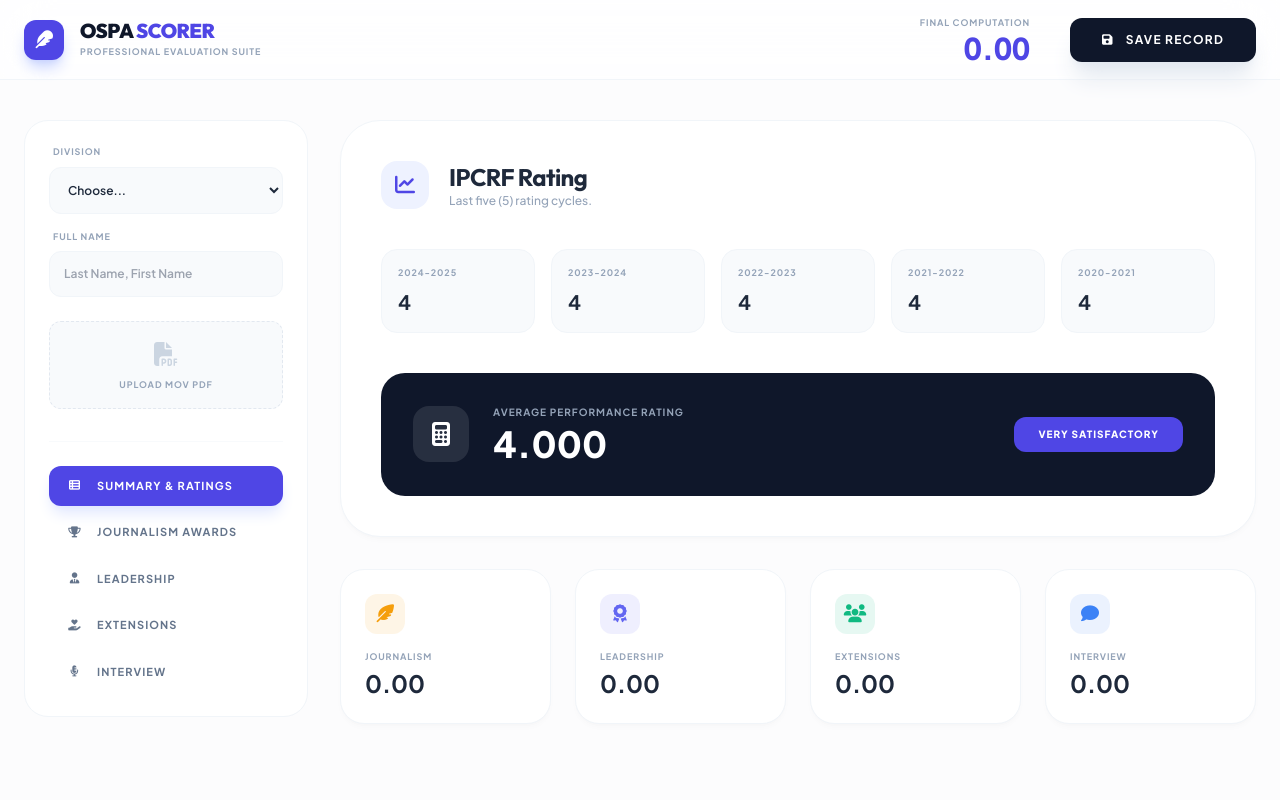
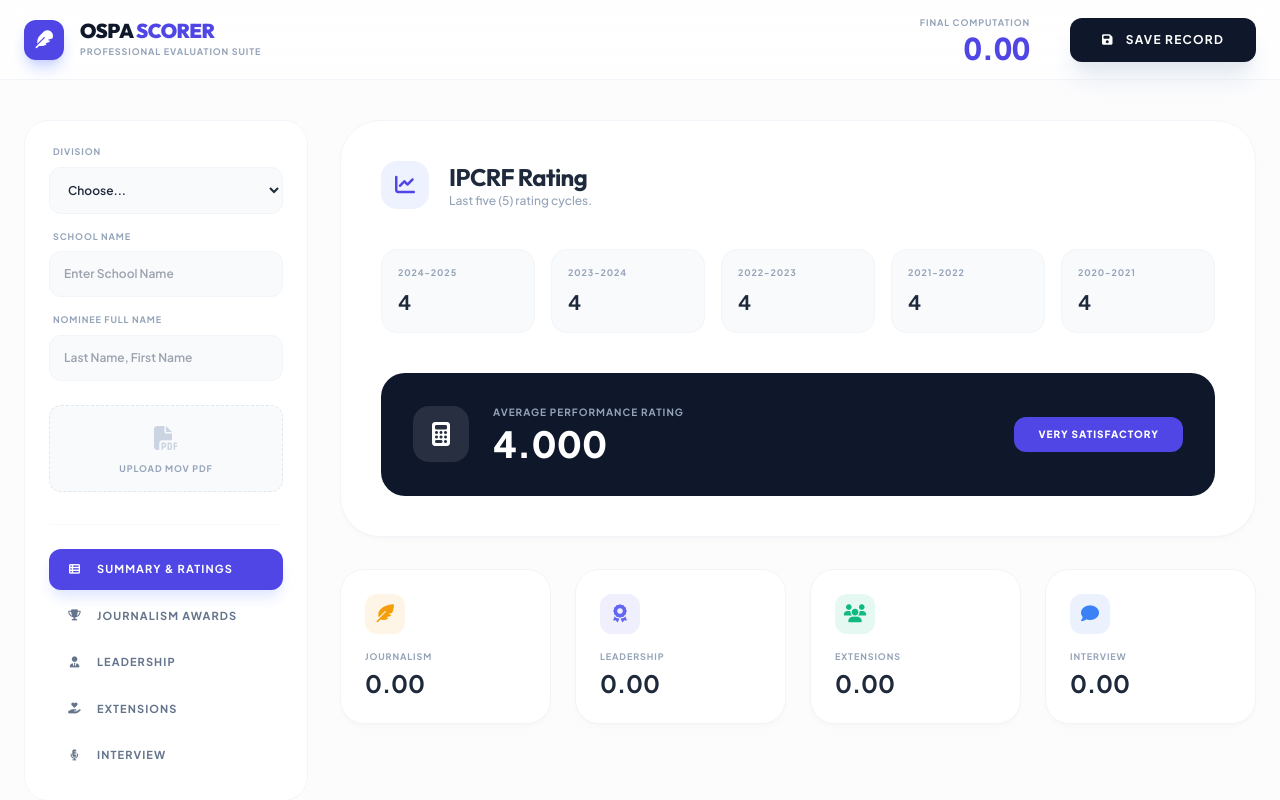
Before and after one commit to siracereyes-dot/ospa, a React (Vite) app: page / in a window 1280 px wide. Shown: the top 800 px of the page. Built offline with nearby package versions, Linux system fonts and the light colour scheme.

Commit message:
fix: Improve form validation error message
Update the alert message for missing required fields to be more specific, guiding the user to complete the nominee profile (Division, School, Name) and upload the MOV PDF.

```diff
--- a/App.tsx
+++ b/App.tsx
@@ -162,7 +162,7 @@ const App: React.FC = () => {
     if (!isFormValid) {
       setShowValidationErrors(true);
       setActiveTab('basic');
-      alert("Missing information. Please complete the nominee profile and upload the MOV PDF.");
+      alert("Missing information. Please complete the nominee profile (Division, School, Name) and upload the MOV PDF.");
       return;
     }
 
@@ -237,7 +237,6 @@ const App: React.FC = () => {
     </div>
   );
 
-  // Moved helper to render achievement sections into component scope and fixed totals access
   const renderAchievementSection = (title: string, category: keyof OSPAScoreState, ranks: Rank[], levels: Level[]) => {
     const getWeightedValue = (cat: string) => {
       switch(cat) {
@@ -310,7 +309,6 @@ const App: React.FC = () => {
     );
   };
 
-  // Moved helper to render service sections into component scope and fixed totals access
   const renderServiceSection = (title: string, category: keyof OSPAScoreState, levels: Level[]) => {
     const getWeightedValue = (cat: string) => {
       switch(cat) {
@@ -402,7 +400,6 @@ const App: React.FC = () => {
       </header>
 
       <main className="max-w-7xl mx-auto px-6 mt-10 grid grid-cols-1 lg:grid-cols-12 gap-8">
-        {/* Sidebar Nav */}
         <aside className="lg:col-span-3">
           <div className="bg-white rounded-3xl p-6 border border-slate-100 sticky top-28 space-y-8">
             <div className="space-y-6">
@@ -419,7 +416,16 @@ const App: React.FC = () => {
                   </select>
                 </div>
                 <div>
-                  <label className="text-[9px] font-bold text-slate-400 uppercase block mb-2 tracking-widest ml-1">Full Name</label>
+                  <label className="text-[9px] font-bold text-slate-400 uppercase block mb-2 tracking-widest ml-1">School Name</label>
+                  <input
+                    type="text" placeholder="Enter School Name"
+                    className={`w-full p-3.5 bg-slate-50 border rounded-xl text-xs font-semibold outline-none transition-all ${showValidationErrors && !data.schoolName.trim() ? 'border-red-200 bg-red-50' : 'border-slate-100 focus:bg-white focus:ring-4 focus:ring-indigo-50'}`}
+                    value={data.schoolName}
+                    onChange={e => setData({...data, schoolName: e.target.value})}
+                  />
+                </div>
+                <div>
+                  <label className="text-[9px] font-bold text-slate-400 uppercase block mb-2 tracking-widest ml-1">Nominee Full Name</label>
                   <input
                     type="text" placeholder="Last Name, First Name"
                     className={`w-full p-3.5 bg-slate-50 border rounded-xl text-xs font-semibold outline-none transition-all ${showValidationErrors && !data.candidateName.trim() ? 'border-red-200 bg-red-50' : 'border-slate-100 focus:bg-white focus:ring-4 focus:ring-indigo-50'}`}
@@ -460,7 +466,6 @@ const App: React.FC = () => {
           </div>
         </aside>
 
-        {/* Content Area */}
         <section className="lg:col-span-9 space-y-8 no-scrollbar">
           {activeTab === 'basic' && (
             <div className="space-y-8 animate-in fade-in slide-in-from-bottom-4 duration-500">
```
